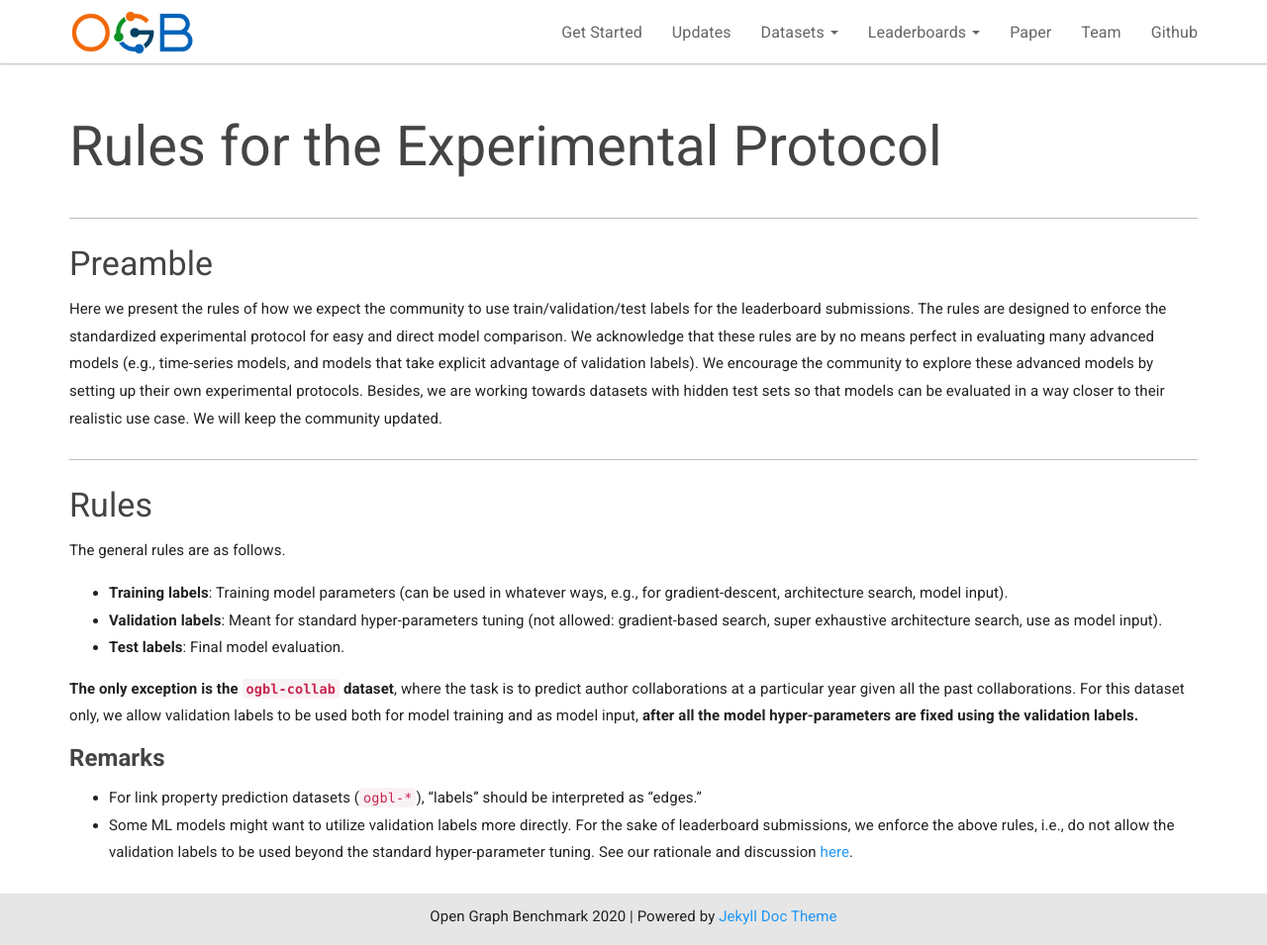
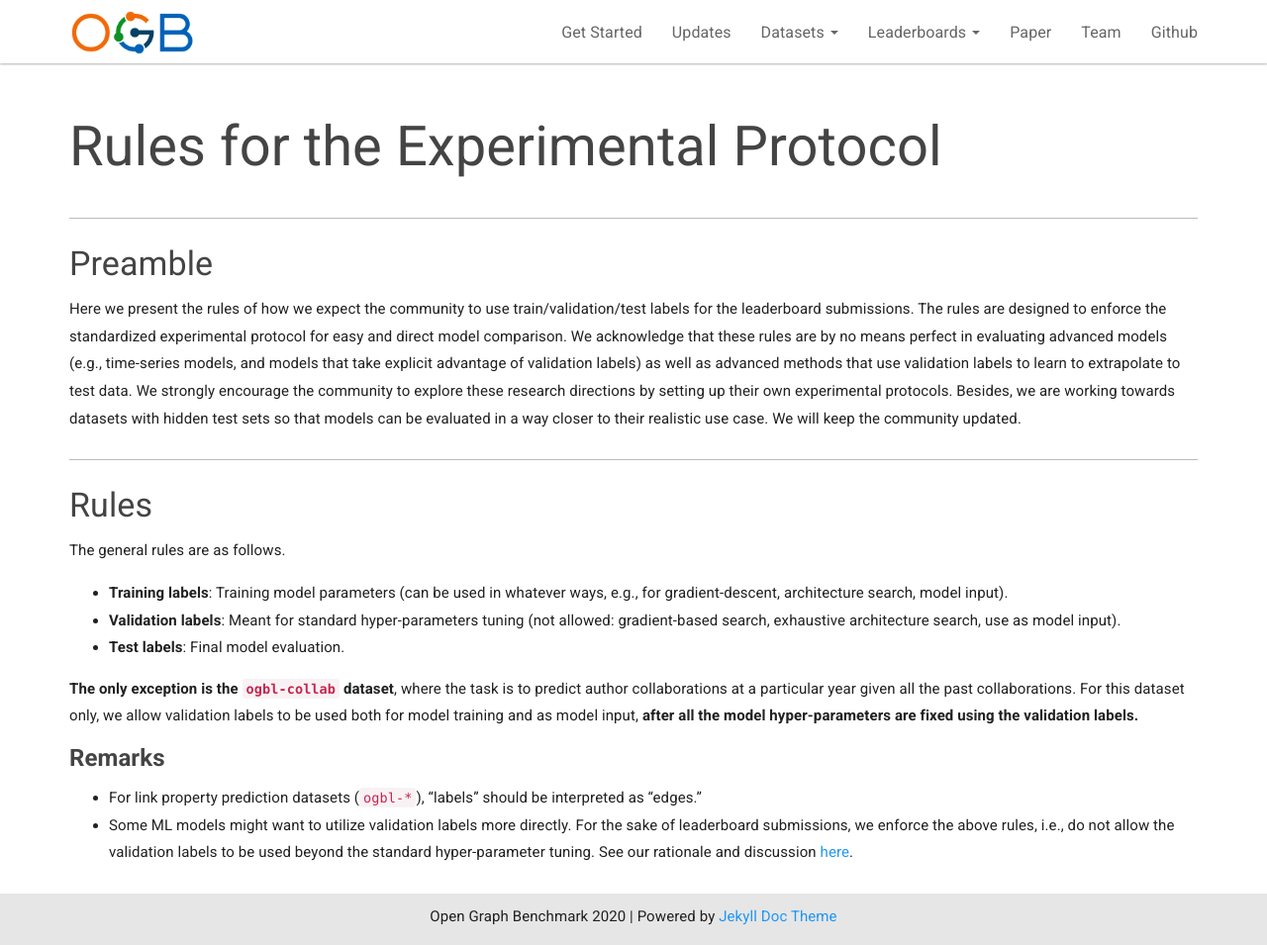
Before and after one commit to snap-stanford/ogb-web, a Jekyll site: the page built from _docs/leaderboard/leader_rules.md, in a window 1280 px wide and 955 px high. Shown: the whole window at 99% size. Built offline with Jekyll 4.4.1, drawn with Linux system fonts in a browser that asks for light colours.

Commit message:
edit based on michele's feedback

```diff
--- a/_docs/leaderboard/leader_rules.md
+++ b/_docs/leaderboard/leader_rules.md
@@ -7,8 +7,8 @@ permalink: /docs/leader_rules/
 
 ### Preamble
 Here we present the rules of how we expect the community to use train/validation/test labels for the leaderboard submissions.
-The rules are designed to enforce the standardized experimental protocol for easy and direct model comparison. We acknowledge that these rules are by no means perfect in evaluating many advanced models (e.g., time-series models, and models that take explicit advantage of validation labels).
-We encourage the community to explore these advanced models by setting up their own experimental protocols.
+The rules are designed to enforce the standardized experimental protocol for easy and direct model comparison. We acknowledge that these rules are by no means perfect in evaluating advanced models (e.g., time-series models, and models that take explicit advantage of validation labels) as well as advanced methods that use validation labels to learn to extrapolate to test data.
+We strongly encourage the community to explore these research directions by setting up their own experimental protocols.
 Besides, we are working towards datasets with hidden test sets so that models can be evaluated in a way closer to their realistic use case. We will keep the community updated.
 
 ---
@@ -16,7 +16,7 @@ Besides, we are working towards datasets with hidden test sets so that models ca
 
 The general rules are as follows.
 - **Training labels**: Training model parameters (can be used in whatever ways, e.g., for gradient-descent, architecture search, model input). <br/>
-- **Validation labels**: Meant for standard hyper-parameters tuning (not allowed: gradient-based search, super exhaustive architecture search, use as model input). <br/>
+- **Validation labels**: Meant for standard hyper-parameters tuning (not allowed: gradient-based search, exhaustive architecture search, use as model input). <br/>
 - **Test labels**: Final model evaluation.
 
 **The only exception is the `ogbl-collab` dataset**, where the task is to predict author collaborations at a particular year given all the past collaborations. For this dataset only, we allow validation labels to be used both for model training and as model input, **after all the model hyper-parameters are fixed using the validation labels.**
```
